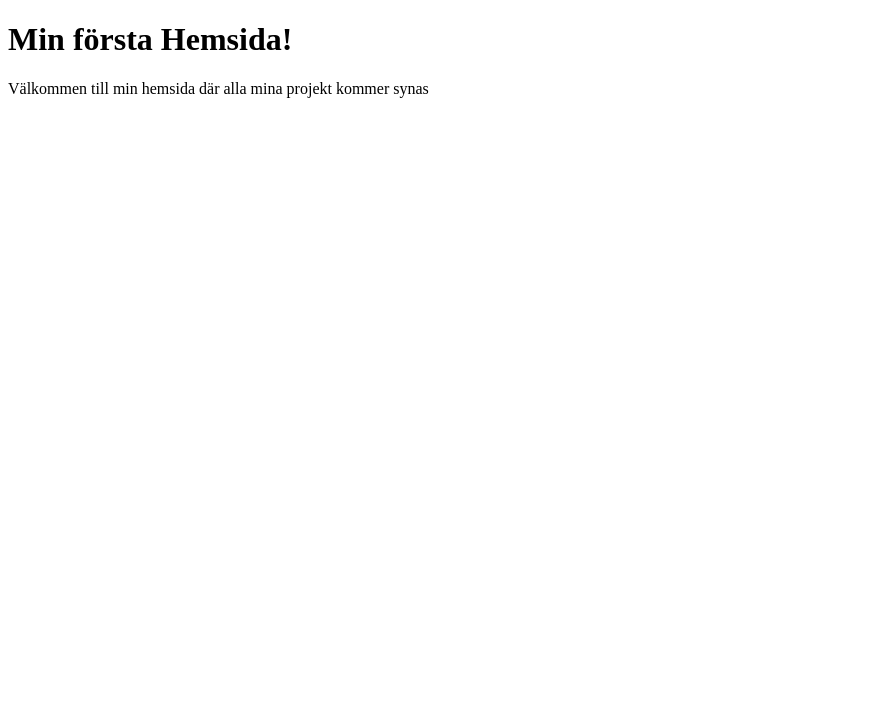
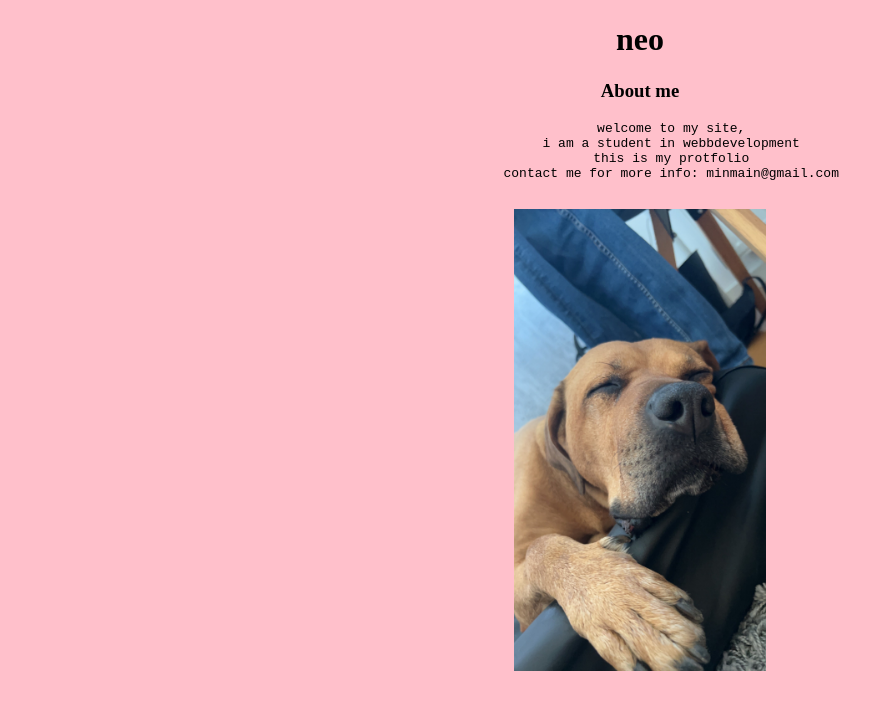
Before and after one commit to Gunjurer/Gunjurer.github.io, a plain HTML site: page index.html in a window 1280 px wide. Shown: the whole page, without its empty margins (0-894 px from the left). Drawn offline with Linux system fonts and the light colour scheme.

Commit message:
updaterat sidan

```diff
--- a/index.html
+++ b/index.html
@@ -1,14 +1,23 @@
 <!DOCTYPE html>
 <html lang="en">
 <head>
+    <link rel="stylesheet" href="style.css">
     <meta charset="UTF-8">
     <meta http-equiv="X-UA-Compatible" content="IE=edge">
     <meta name="viewport" content="width=device-width, initial-scale=1.0">
     <title>Neo</title>
 </head>
 <body>
-    <h1>Min första Hemsida!</h1>
-    <p>Välkommen till min hemsida där alla mina projekt kommer synas</p>
+    <h1>neo</h1>
 
+
+    <h3>About me</h3>
+    <pre>
+        welcome to my site,
+        i am a student in webbdevelopment
+        this is my protfolio
+        contact me for more info: minmain@gmail.com
+    </pre>
+    <img src="1.jpg" alt="bild på min hund" width="20%">
 </body>
 </html>
--- /dev/null
+++ b/style.css
@@ -0,0 +1,6 @@
+body {
+    background-color: pink;
+    color: black;
+    text-align: center;
+
+}
```
Also changed, not shown: 1.jpg (added).
